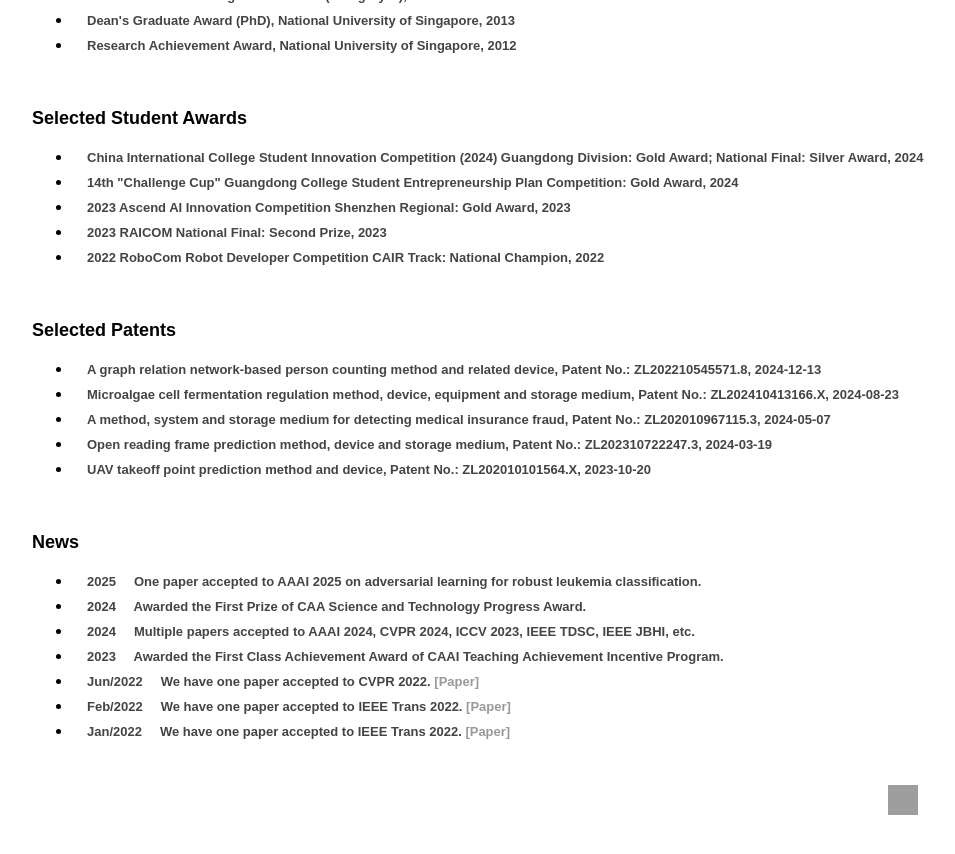
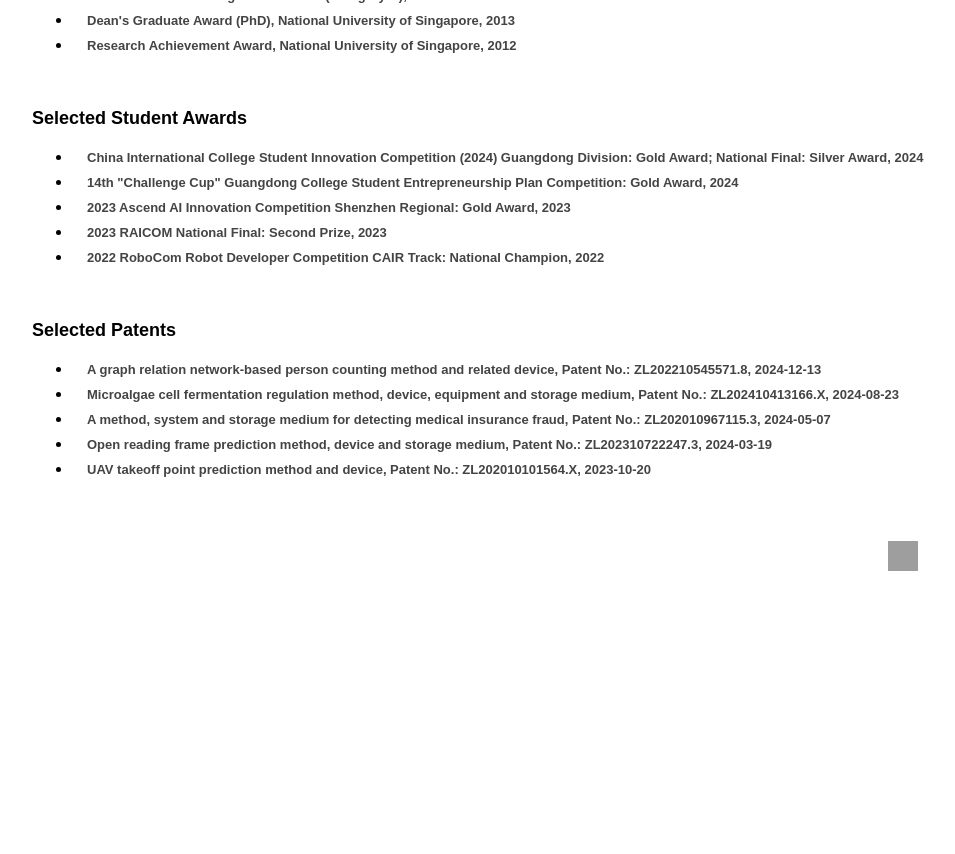
Before and after one commit to arikcj/arikcj.github.io, a Jekyll site: the page built from index.html, in a window 1280 px wide and 900 px high, scrolled down 1553 px. Shown: the top 854 px of the window, without its empty margins (160-1115 px from the left). Built offline with Jekyll 4.4.1, drawn with Linux system fonts in a browser that asks for light colours; after the commit the page ends 2209 px from its top, so only the background shows below that; grey boxes are pictures that could not be loaded.

Commit message:
Remove the bottom News section from the homepage

```diff
--- a/index.html
+++ b/index.html
@@ -161,36 +161,4 @@
 
     <br>
 
-     <p><b><font face="Arial" size="4">News</font></b></p>
-     <ul>
-		<li>
-			<p style="line-height: 150%; margin-left: 15px; margin-top: 0pt; margin-bottom: 0pt;"><b><font color="#444444" face="Arial" size="2"><font color="#444444" face="Arial" size="2"><b><font color="#444444" face="Arial">2025&nbsp;&nbsp;&nbsp;&nbsp; One paper accepted to AAAI 2025 on adversarial learning for robust leukemia classification.
-</font></b></font></font></b></p>
-		</li>
-		<li>
-			<p style="line-height: 150%; margin-left: 15px; margin-top: 0pt; margin-bottom: 0pt;"><b><font color="#444444" face="Arial" size="2"><font color="#444444" face="Arial" size="2"><b><font color="#444444" face="Arial">2024&nbsp;&nbsp;&nbsp;&nbsp; Awarded the First Prize of CAA Science and Technology Progress Award.
-</font></b></font></font></b></p>
-		</li>
-		<li>
-			<p style="line-height: 150%; margin-left: 15px; margin-top: 0pt; margin-bottom: 0pt;"><b><font color="#444444" face="Arial" size="2"><font color="#444444" face="Arial" size="2"><b><font color="#444444" face="Arial">2024&nbsp;&nbsp;&nbsp;&nbsp; Multiple papers accepted to AAAI 2024, CVPR 2024, ICCV 2023, IEEE TDSC, IEEE JBHI, etc.
-</font></b></font></font></b></p>
-		</li>
-		<li>
-			<p style="line-height: 150%; margin-left: 15px; margin-top: 0pt; margin-bottom: 0pt;"><b><font color="#444444" face="Arial" size="2"><font color="#444444" face="Arial" size="2"><b><font color="#444444" face="Arial">2023&nbsp;&nbsp;&nbsp;&nbsp; Awarded the First Class Achievement Award of CAAI Teaching Achievement Incentive Program.
-</font></b></font></font></b></p>
-		</li>
-		<li>
-			<p style="line-height: 150%; margin-left: 15px; margin-top: 0pt; margin-bottom: 0pt;"><b><font color="#444444" face="Arial" size="2"><font color="#444444" face="Arial" size="2"><b><font color="#444444" face="Arial">Jun/2022&nbsp;&nbsp;&nbsp;&nbsp; We have one paper accepted to CVPR 2022. <a href="https://openaccess.thecvf.com/content/CVPR2022/html/Chen_Geometry-Aware_Guided_Loss_for_Deep_Crack_Recognition_CVPR_2022_paper.html">[Paper]</a>
-</font></b></font></font></b></p>
-		</li>
-		<li>
-			<p style="line-height: 150%; margin-left: 15px; margin-top: 0pt; margin-bottom: 0pt;"><b><font color="#444444" face="Arial" size="2"><font color="#444444" face="Arial" size="2"><b><font color="#444444" face="Arial">Feb/2022&nbsp;&nbsp;&nbsp;&nbsp; We have one paper accepted to IEEE Trans 2022. <a href="https://ieeexplore.ieee.org/abstract/document/9713747">[Paper]</a>
-</font></b></font></font></b></p>
-		</li>
-		<li>
-			<p style="line-height: 150%; margin-left: 15px; margin-top: 0pt; margin-bottom: 0pt;"><b><font color="#444444" face="Arial" size="2"><font color="#444444" face="Arial" size="2"><b><font color="#444444" face="Arial">Jan/2022&nbsp;&nbsp;&nbsp;&nbsp; We have one paper accepted to IEEE Trans 2022. <a href="https://ieeexplore.ieee.org/abstract/document/9690032">[Paper]</a>
-</font></b></font></font></b></p>
-		</li>
-	</ul>
-
 </div>
```
